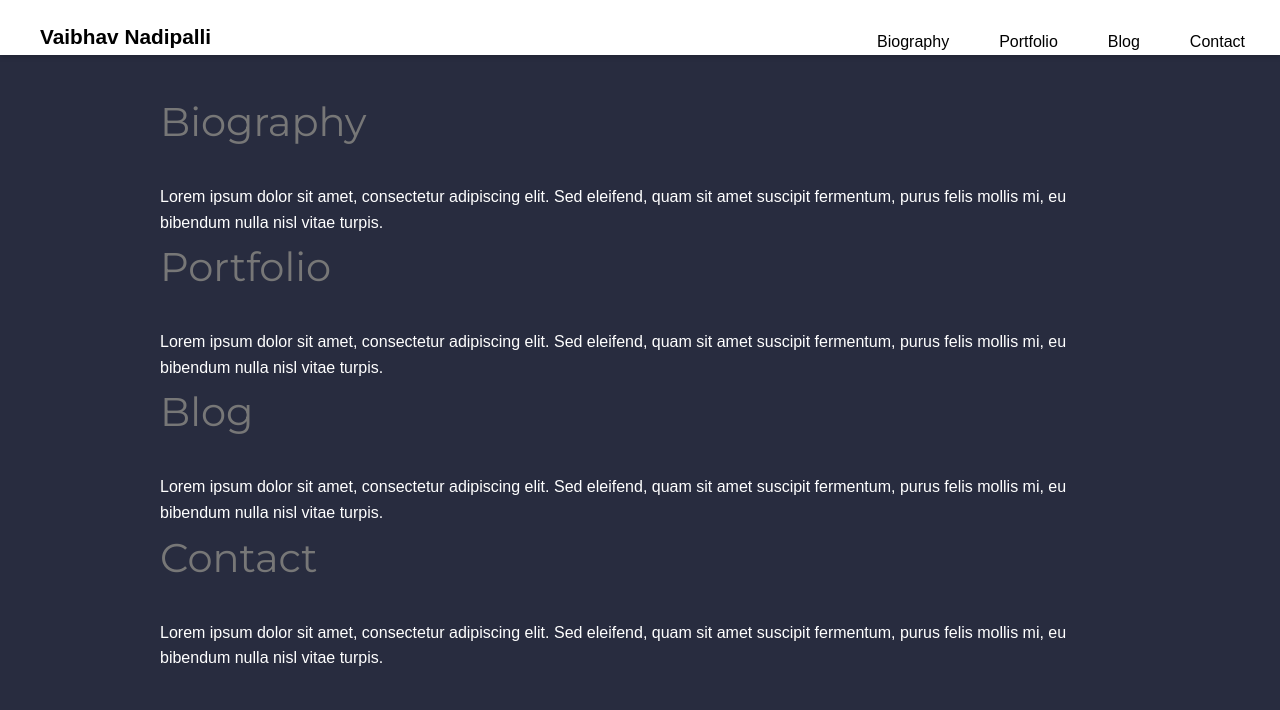
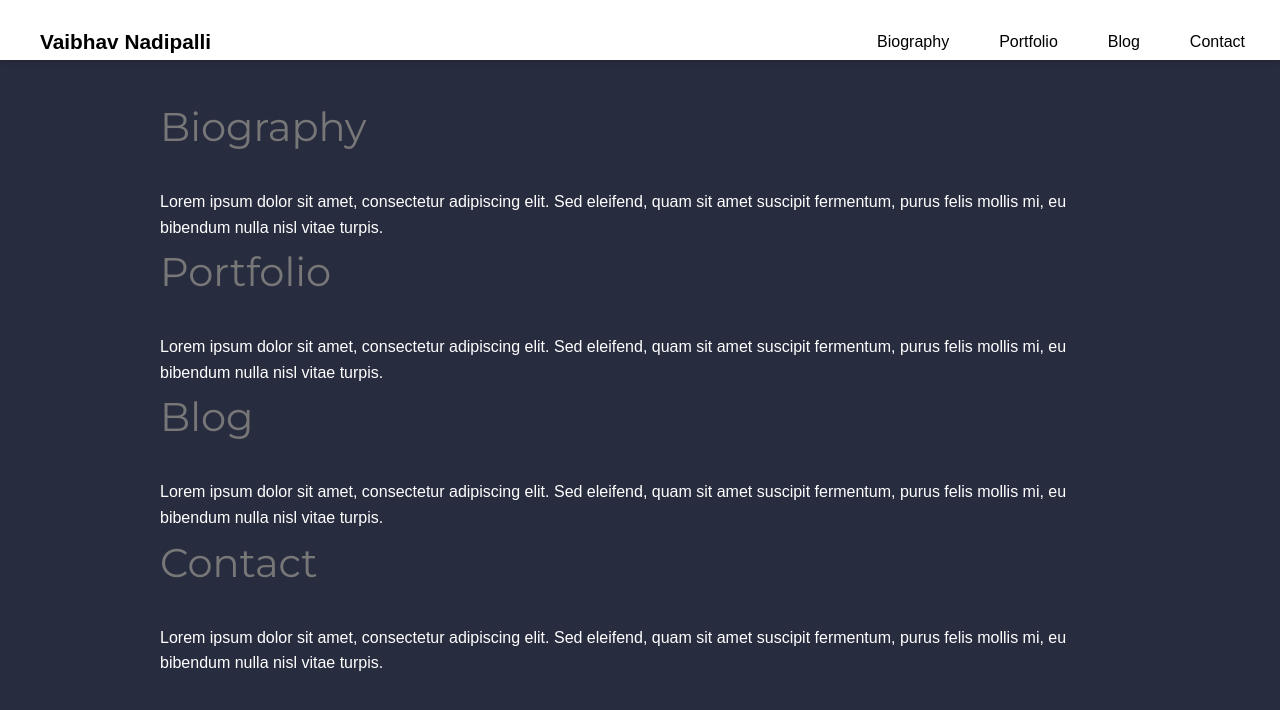
Before and after one commit to Vaibhav-Nadipalli/vaibhav-nadipalli.github.io, a Jekyll site: the page built from index.markdown, in a window 1280 px wide. Shown: the top 710 px of the page. Built offline with Jekyll 4.4.1, drawn with Linux system fonts in a browser that asks for light colours.

Commit message:
Update styles.css

```diff
--- a/assets/css/styles.css
+++ b/assets/css/styles.css
@@ -23,9 +23,9 @@ header {
     width: 100%;
     top: 0;
     z-index: 1000;
-    padding: 10px 0; /* Decreased header height by 5 pixels */
+    padding: 15px 0; /* Increased header height by 5 pixels */
     box-shadow: 0 2px 5px rgba(0,0,0,0.2);
-    height: 55px; /* Adjusted height to compensate for padding change */
+    height: 60px; /* Adjusted height to compensate for padding change */
 }
 
 .nav-container {
@@ -55,9 +55,9 @@ header {
 .nav-toggle-label {
     font-size: 1.8em; /* Increased size by 3 pixels */
     cursor: pointer;
-    margin-left: auto;
-    margin-right: 20px; /* Added margin to align with right edge */
-    margin-top: 10px; /* Aligned with adjusted header height */
+    margin-left: auto; /* Pushed to the right */
+    margin-right: auto; /* Pushed to the left */
+    margin-top: 0; /* Align with adjusted header height */
 }
 
 .nav-menu {
@@ -68,7 +68,7 @@ header {
 .nav-links {
     list-style: none;
     display: flex;
-    margin-top: 10px; /* Aligned with adjusted header height */
+    margin-top: 0; /* Aligned with adjusted header height */
 }
 
 .nav-links li {
@@ -94,7 +94,7 @@ header {
 .nav-toggle:checked + .nav-toggle-label + .nav-menu {
     display: flex;
     position: absolute;
-    top: 55px; /* Adjusted top position to align with adjusted header height */
+    top: 60px; /* Adjusted top position to align with adjusted header height */
     left: 0;
     width: 100%;
     background-color: #fff;
@@ -122,7 +122,7 @@ header {
 /* Main content area */
 main {
     max-width: 1000px; /* Increased max-width */
-    margin: 70px auto 20px; /* Adjusted margin to compensate for adjusted header height */
+    margin: 75px auto 20px; /* Adjusted margin to compensate for adjusted header height */
     padding: 20px;
     background-color: #282c3f;
     color: #fff;
@@ -175,7 +175,7 @@ main {
     .nav-toggle:checked + .nav-toggle-label + .nav-menu {
         display: flex;
         position: absolute;
-        top: 55px; /* Adjusted top position to align with adjusted header height */
+        top: 60px; /* Adjusted top position to align with adjusted header height */
         left: 0;
         width: 100%;
         background-color: #fff;
@@ -195,7 +195,7 @@ main {
     }
 
     main {
-        margin-top: 60px; /* Adjusted margin to compensate for adjusted header height */
+        margin-top: 70px; /* Adjusted margin to compensate for adjusted header height */
     }
 
     .section-container {
```
